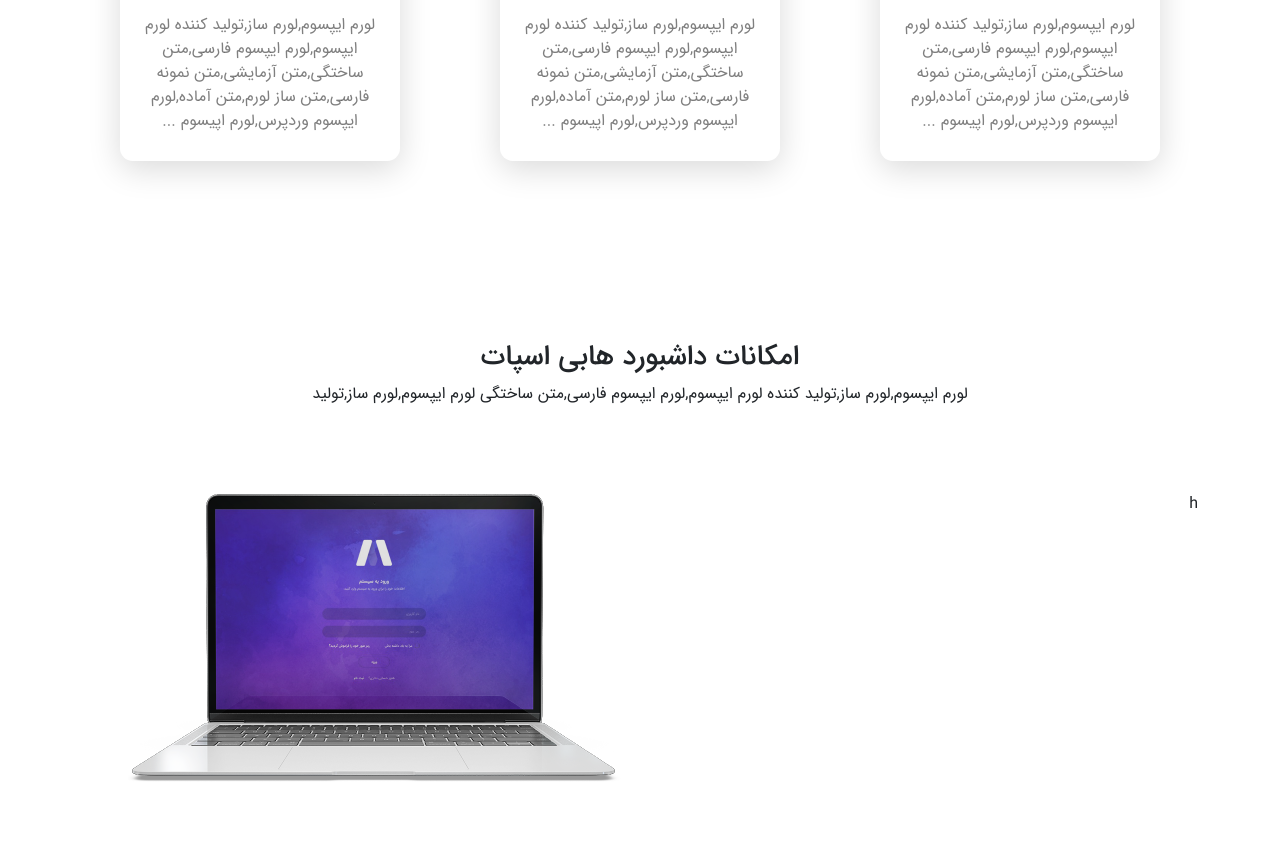
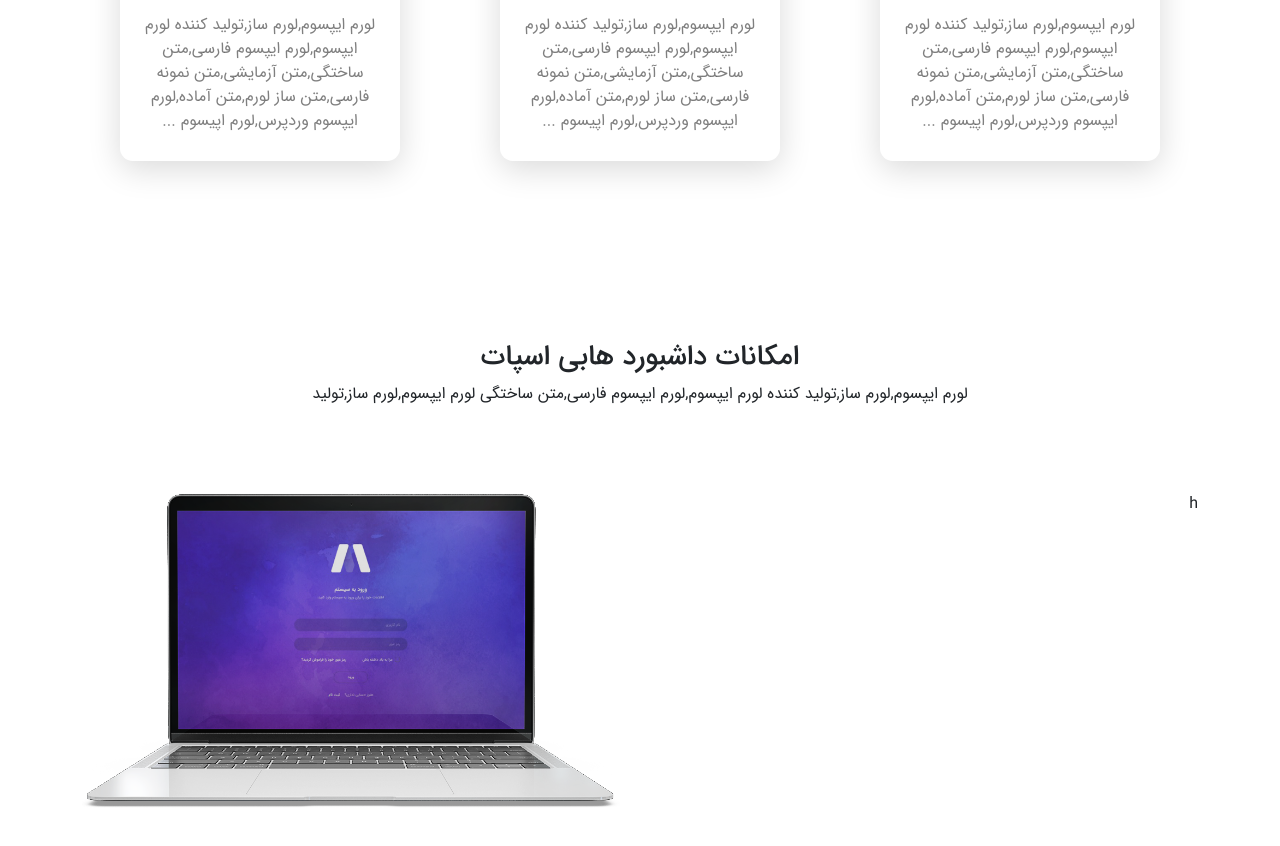
Before and after one commit to maalireza51/hubispot, a website: page index.html in a window 1280 px wide. Shown: the part 1097-1943 px from the top of the page. Drawn offline with nearby package versions, Linux system fonts and the light colour scheme; no server answers.

Commit message:
specs img width

```diff
--- a/index.html
+++ b/index.html
@@ -144,7 +144,10 @@
                 <div class="row">
                     <div class="col-md 6">h</div>
                     <div class="col-md 6">
-                        <img src="./img/specs-img.png" alt="">
+                        <div class="text-center">
+
+                            <img src="./img/specs-img.png" alt="">
+                        </div>
                     </div>
                 </div>
             </section>
--- a/style.css
+++ b/style.css
@@ -373,5 +373,6 @@ nav ul li a:hover {
 
 /* ---------------- specs section ---------------- */
 #specs img{
-    width: 500px;
+    display: inline-block;
+    max-width: 100%;
 }
```
